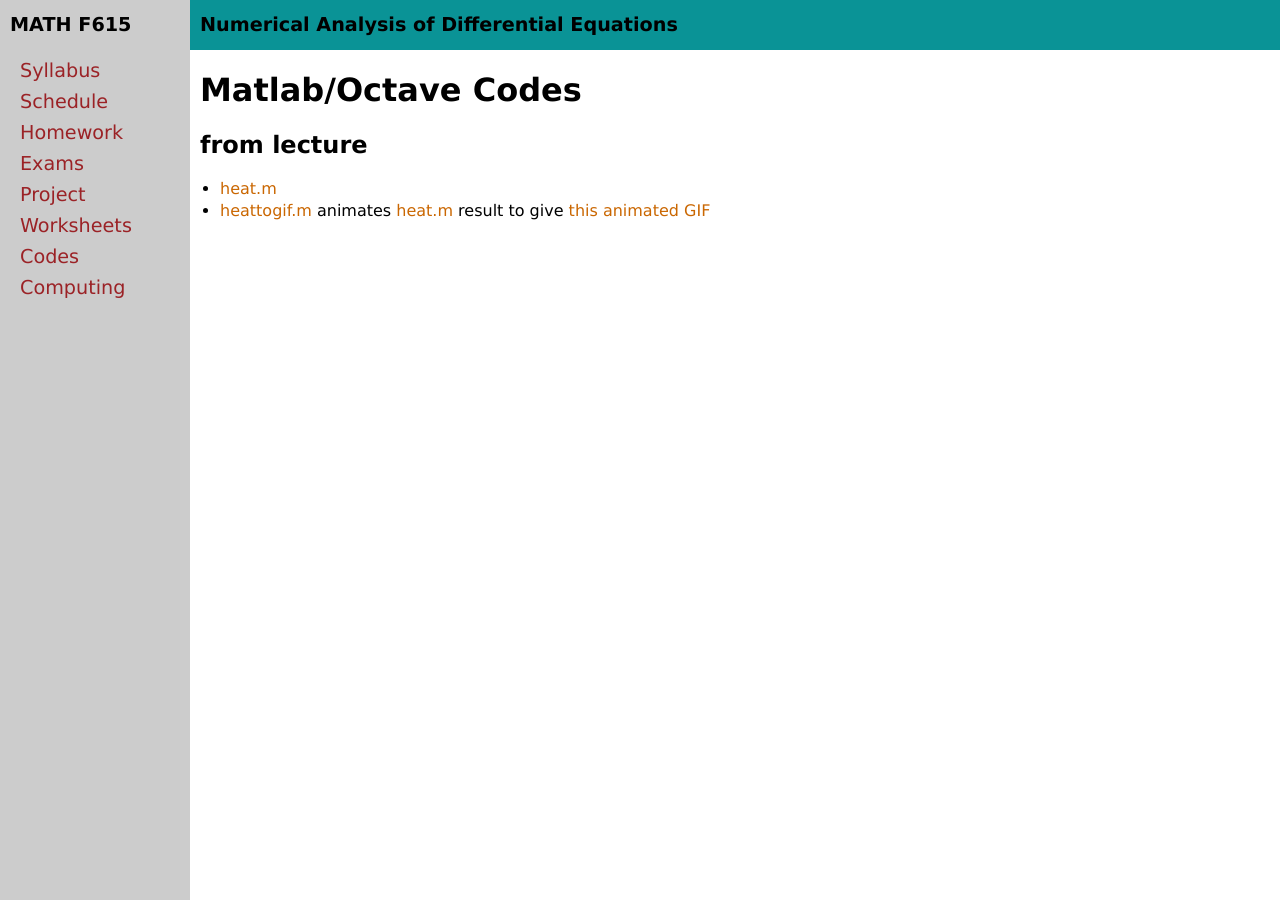
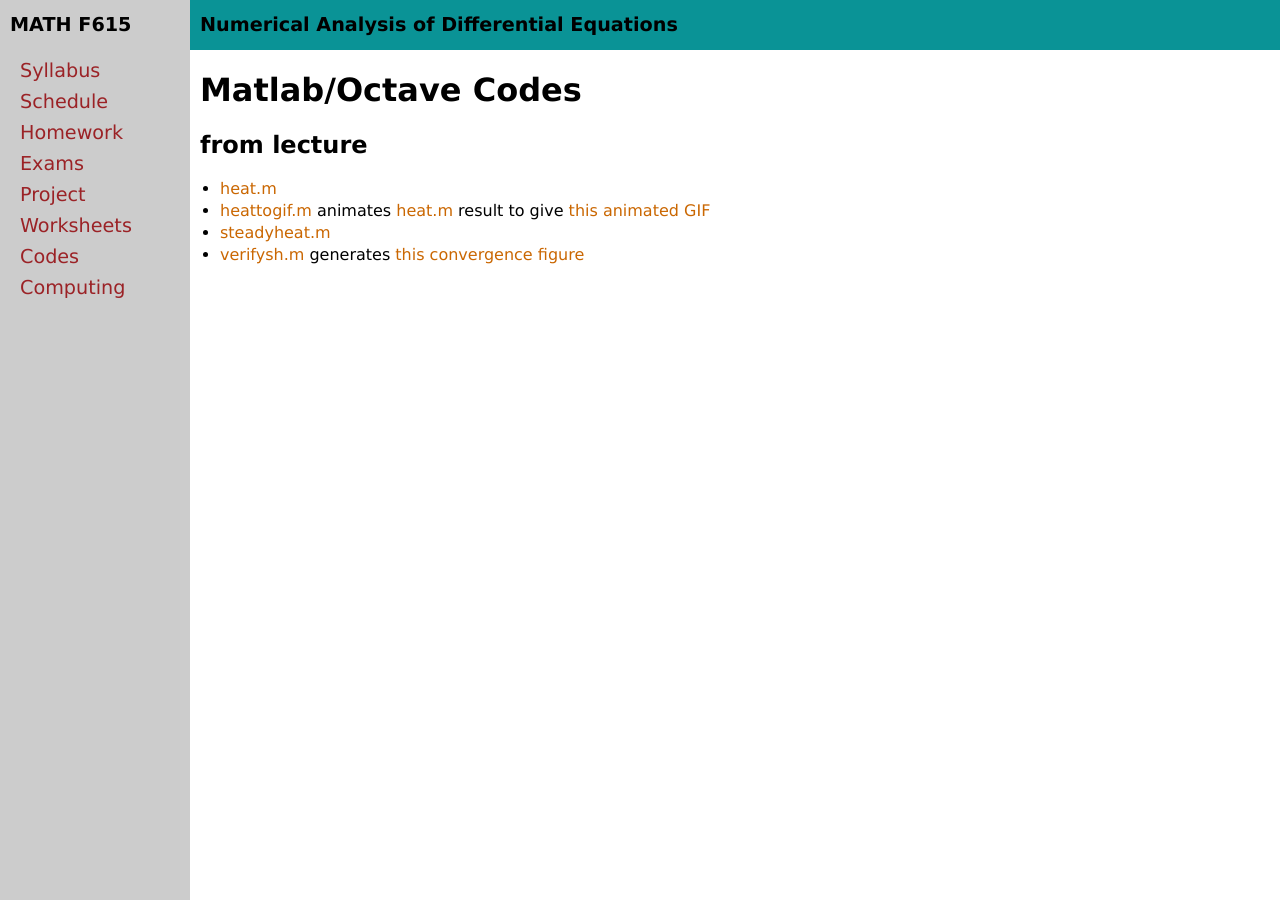
Before and after one commit to bueler/nade, a Jekyll site: the page built from codes.md, in a window 1280 px wide. Built offline with Jekyll 4.4.1, drawn with Linux system fonts in a browser that asks for light colours.

Commit message:
example codes and image for lecture

```diff
--- a/codes.md
+++ b/codes.md
@@ -9,3 +9,5 @@ title: Matlab/Octave Codes
 
   * [heat.m](assets/codes/heat.m)
   * [heattogif.m](assets/codes/heattogif.m) animates [heat.m](assets/codes/heat.m) result to give [this animated GIF](assets/codes/heat.gif)
+  * [steadyheat.m](assets/codes/steadyheat.m)
+  * [verifysh.m](assets/codes/verifysh.m) generates [this convergence figure](assets/codes/verifysh.png)
```
Also changed, not shown: assets/codes/verifysh.png (added), 2 other files.
